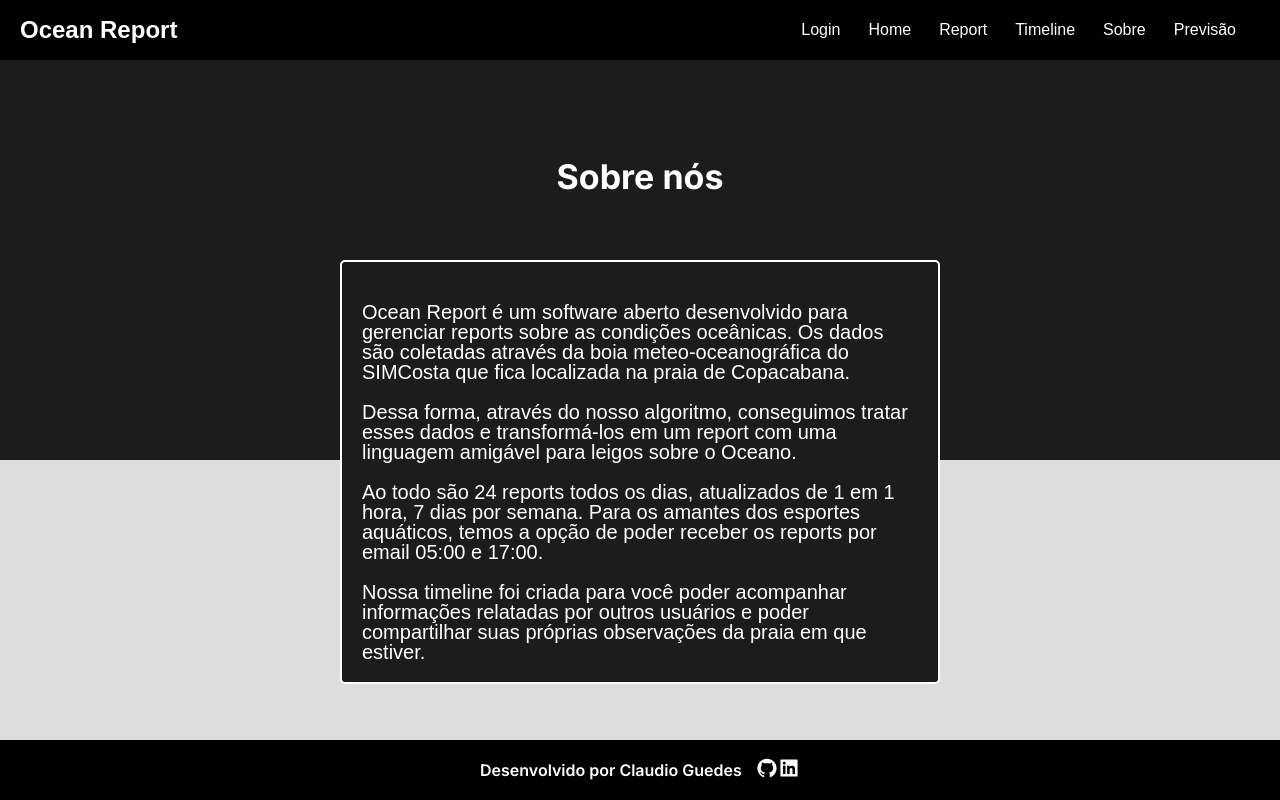
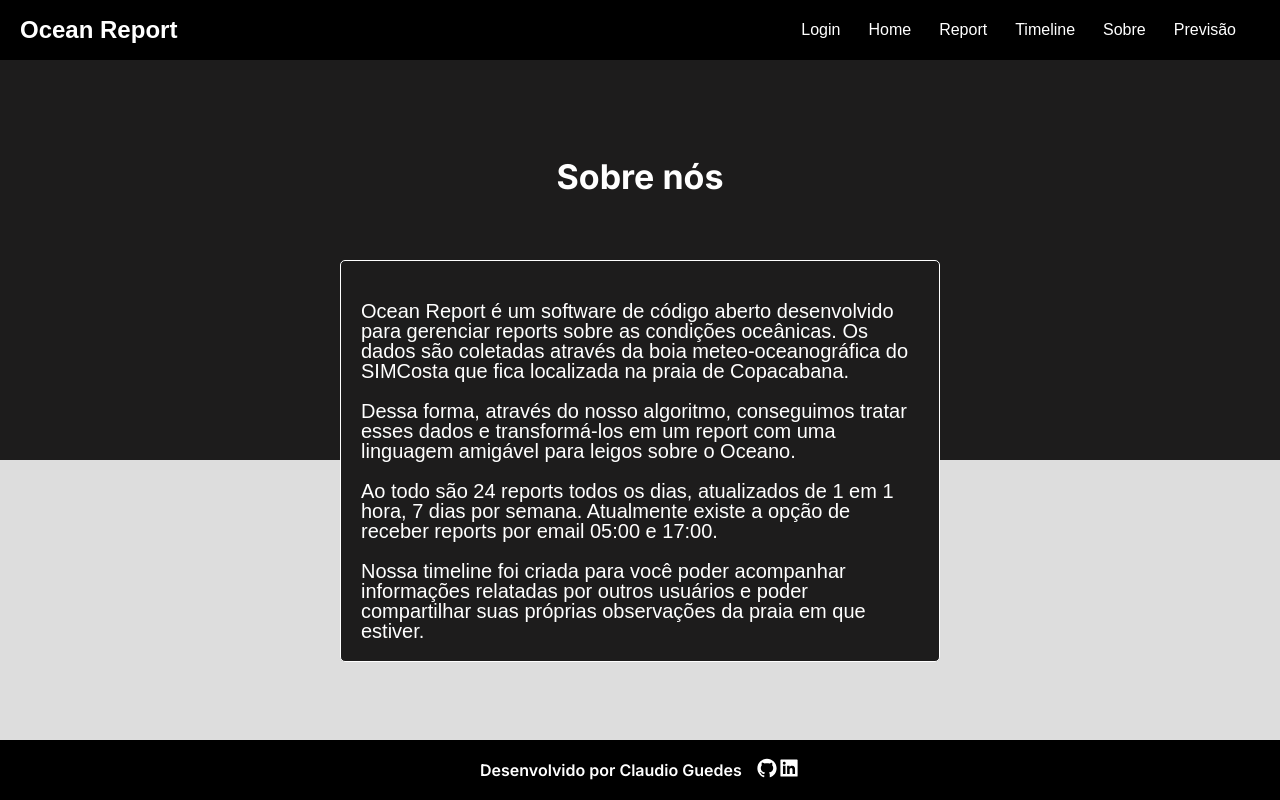
Before and after one commit to guedesclaudio/oceanreport, a React (Create React App) app in the folder frontend/: page /about in a window 1280 px wide. Built offline with nearby package versions, Linux system fonts and the light colour scheme; no server answers.

Commit message:
feat: updated layout and version

```diff
--- a/frontend/src/Components/HomeMessage.tsx
+++ b/frontend/src/Components/HomeMessage.tsx
@@ -14,6 +14,7 @@ const HomeMessage: React.FC = () => {
           <IoChevronForwardCircle/>
         </Icon>
       </Link>
+      <Title style={{ paddingTop: '10px' }}>Versão beta 1.0.0</Title>
     </Container>
   );
 };
--- a/frontend/src/Components/Panel.tsx
+++ b/frontend/src/Components/Panel.tsx
@@ -21,11 +21,11 @@ const Container = styled.div`
 `;
 export const Title = styled.h1`
     font-size: 34px;
-    color: white;
     font-family: 'Inter', sans-serif;
     text-align: center;
     font-weight: 700;
     padding-top: 100px;
+    color: ${(props: {color: string}) => props.color || 'white'};
 
     @media (max-width: 1200px) {
         font-size: 28px;
--- a/frontend/src/Pages/About.tsx
+++ b/frontend/src/Pages/About.tsx
@@ -12,14 +12,14 @@ const About: React.FC = () => {
         <Panel children={'Sobre nós'}/>
         <Container>
           <Title>
-            Ocean Report é um software aberto desenvolvido para gerenciar reports sobre as condições oceânicas.
+            Ocean Report é um software de código aberto desenvolvido para gerenciar reports sobre as condições oceânicas.
             Os dados são coletadas através da boia meteo-oceanográfica do SIMCosta que fica localizada na praia de Copacabana.
           </Title>
           <Title>
             Dessa forma, através do nosso algoritmo, conseguimos tratar esses dados e transformá-los em um report com uma linguagem amigável para leigos sobre o Oceano.
           </Title>
           <Title>
-            Ao todo são 24 reports todos os dias, atualizados de 1 em 1 hora, 7 dias por semana. Para os amantes dos esportes aquáticos, temos a opção de poder receber os reports por email 05:00 e 17:00.
+            Ao todo são 24 reports todos os dias, atualizados de 1 em 1 hora, 7 dias por semana. Atualmente existe a opção de receber reports por email 05:00 e 17:00.
           </Title>
           <Title>
             Nossa timeline foi criada para você poder acompanhar informações relatadas por outros usuários e poder compartilhar suas próprias observações da praia em que estiver.
--- a/frontend/src/Pages/Report.tsx
+++ b/frontend/src/Pages/Report.tsx
@@ -23,7 +23,7 @@ const Report: React.FC = () => {
 
       const updateReportGradually = (data: ReportObject) => {
         const propertiesToAnimate = ['waveCondition', 'temperatureCondition', 'windSpeedCondition', 'date', 'hour'];
-        const interval = 100;
+        const interval = 50;
 
         propertiesToAnimate.forEach((property) => {
           const fullText: any = data[property] as any;
@@ -69,12 +69,12 @@ const Report: React.FC = () => {
           <Text>
             {report?.windSpeedCondition ? report?.windSpeedCondition : 'carregando dados de velocidade do vento...'} <TbWind />
           </Text>
-          <Title>Data: {report?.date ? report?.date : 'carregando data...'}</Title>
-          <Title>Hora: {report?.hour ? report?.hour : 'carregando hora...' }</Title>
+          <Text>Data: {report?.date ? report?.date : 'carregando data...'}</Text>
+          <Text>Hora: {report?.hour ? report?.hour : 'carregando hora...' }</Text>
           <Warning>
             <Text style = {{ color: 'grey' }}>Local dos dados: Praia de Copacabana</Text>
             <Text style = {{ color: 'grey' }}>Esse report serve para as seguintes praias: São Conrado, Leblon, Ipanema, Copacabana, Leme, Piratininga, Camboinhas</Text>
-            <Text style = {{ color: 'grey' }}>Cada praia pode possui características diferentes, o que dificulta o nível de acertividade.
+            <Text style = {{ color: 'grey' }}>Cada praia pode possuir características diferentes, o que dificulta o nível de acertividade.
             Quando mais longe do ponto de origem dos dados (Copacabana), maior o risco do report não ser acertivo</Text>
           </Warning>
         </Container>
@@ -90,16 +90,16 @@ export const Container = styled.div`
     width: 600px;
     height: 100%;
     margin: -200px auto;
-    border: 2px solid white;
+    border: 1px solid white;
     border-radius: 5px;
     background-color: #1d1c1c;
     padding: 20px;
     box-sizing: border-box;
 
     @media (max-width: 680px) {
-        width: 96%;
-        height: 100%;
-        margin-bottom: 80px;
+      width: 96%;
+      height: 100%;
+      margin-bottom: 80px;
     }
 `;
 export const Title = styled.p`
@@ -113,6 +113,7 @@ const Text = styled.p`
     margin-top: 10px;
     margin-bottom: 10px;
     font-family: Arial, Helvetica, sans-serif;
+    font-size: 16px;
 `;
 const Warning = styled.div`
   margin-top: 40px;
--- a/frontend/src/Pages/UserAccount.tsx
+++ b/frontend/src/Pages/UserAccount.tsx
@@ -99,11 +99,11 @@ const UserAccount: React.FC = () => {
                       </> : <AlertUserOauth >Usuários Google não possuem a opção de atualizar email e senha</AlertUserOauth>}
 
                     <SwitchBox>
-                      {/* <Span>Deseja receber reports por email?</Span><Switch name='report'  aria-checked checked={form?.report !== undefined ? form.report : userAccountInformations?.report}
+                      <Span>Deseja receber reports por email?</Span><Switch name='report'  aria-checked checked={form?.report !== undefined ? form.report : userAccountInformations?.report}
                         onChange = {(event: ChangeEvent<any>) => {
-                          const newValue = event.target.checked ? 'on' : 'off';
+                          const newValue = event.target.checked;
                           handleForm({ name: event.target.name, value: newValue }, form, setForm);
-                        }}/> */}
+                        }}/>
                     </SwitchBox>
                     <Button type = 'submit' disabled={ conditionToDisabledInputs }>salvar</Button>
                     <Button onClick={() => removeLogin(navigate)}>sair</Button>
```
